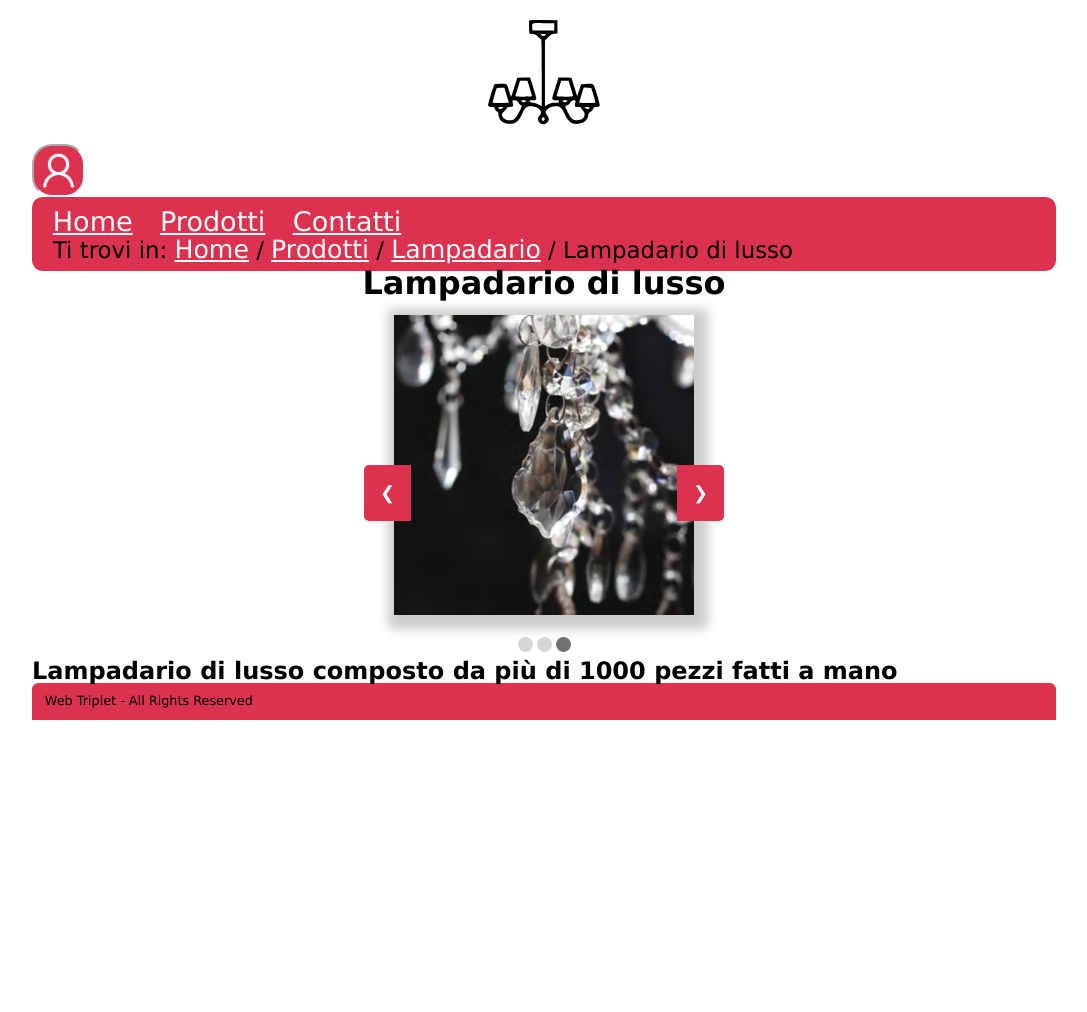
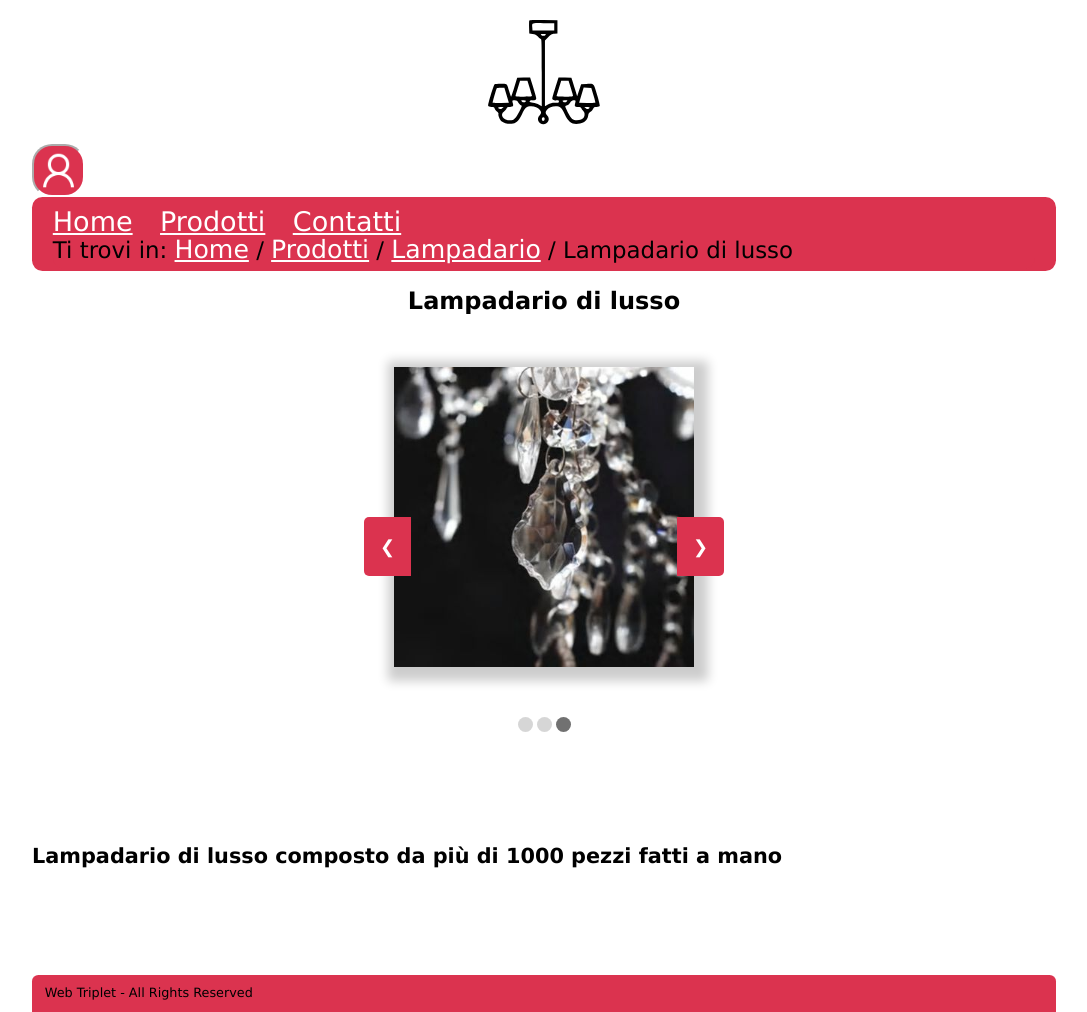
Before and after one commit to AMichelazzo/ProgettoTecWeb, a PHP site: page /prodotto.php?prod=1 in a window 1280 px wide. Shown: the whole page, without its empty margins (96-1183 px from the left). Before the commit the page ends 720 px from the top, so only its background shows below. Run offline with PHP 8.4, Linux system fonts and the light colour scheme; the visitor is signed in with stand-in values (Sample User, id 1); data comes from the database, SQL or seed files in the repository.

Commit message:
inizio css

```diff
--- a/CSS/style.css
+++ b/CSS/style.css
@@ -308,24 +308,115 @@ a:visited {
     border-radius: 0.5em 0.5em 0.5em 0.5em;
   }
 
+/*CAROUSEL*/
+  /* Slideshow container */
+  .slideshow-container {
+    text-align: center;
+    position: relative;
+    display: flex;
+    width: 100%;
+    height: auto;
+    margin: 2em auto;
+  }
 
+  #product-name
+  {
+      font-size: 7em;
+      line-height: 1.5;
+      margin: 0.5em;
+  }
 
-@media(orientation: landscape) and (min-width: 790px) {
+  .slideshow-container img {
+    width: 100%;
+    height: 100%;
+  }
+
+  .mySlides {
+    display: none;
+    height: 100%;
+    width: 100%;
+  }
+
+  .position-container {
+    position: relative;
+    height: 200%;
+    width: 100%;
+  }
+
+  /* Next & previous buttons */
+  .prev-home,
+  .next-home {
+      font-size: 10em;
+      line-height: 1.5;
+      padding-right: 20%;
+      padding-left: 20%;
+  }
+  .descr_prodotto{
+    font-size: 4em;
+    line-height: 1.5;
+    margin-top: 10%;
+    margin-bottom: 10%;
+  }
+
+  #content {
+    position: relative;
+  }
+
+  .button {
+    width: 90%;
+    height: 20%;
+    margin:auto;
+    font-size: 3em;
+    line-height: 1.5;
+    border: 1px solid var(--bgfuncolor);
+    background-color: var(--bgfuncolor);
+    text-align: center;
+    display: block;
+    margin-left: auto;
+    margin-right: auto;
+    margin-top: 0.5em;
+    margin-bottom: 0.5em;
+    padding: 5%;
+}
+#description > form{
+  font-size: 2em;
+  line-height: 1.5;
+  padding: 5%;
+}
+#description > form #informazioni
+{
+  width: auto;
+  height: 100%;
+  margin:0.5em;
+  font-size: 2.5em;
+  line-height: 1.5;
+  text-align: center;
+  margin-left: auto;
+  margin-right: auto;
+  padding: 5%
+
+}
+.button__text {
+    color: white;
+    text-align: center;
+    display: inline-block;
+}
+  @media(orientation: landscape) and (min-width: 790px) {
 
   /*CAROUSEL*/
     /* Slideshow container */
     .slideshow-container {
-      height: auto;
       width: 300px;
       height: 300px;
-      margin: 20px auto;
+      margin: 3em auto;
       text-align: center;
       position: relative;
       box-shadow: 4px 4px 10px 10px rgba(0, 0, 0, 0.2);
     }
+
+
     .slideshow-container img {
       max-width: 100%;
-      height: auto;
       width: 300px;
       height: 300px;
     }
@@ -342,6 +433,13 @@ a:visited {
       height: 300px;
       width: 300px;
       margin: auto;
+    }
+
+    #product-name
+    {
+      font-size: 150%;
+      line-height: 1.5;
+      margin: 0.5em;
     }
 
     /* Next & previous buttons */
@@ -385,6 +483,13 @@ a:visited {
       to {opacity: 1}
     }
 
+    .descr_prodotto{
+      font-size: 130%;
+      line-height: 1.5;
+      margin-top: 10%;
+      margin-bottom: 10%;
+    }
+
     #content {
       position: relative;
     }
@@ -394,11 +499,16 @@ a:visited {
       cursor: pointer;
       width: 200px;
       height: 40px;
-      display: flex;
+      font-size: 100%;
       align-items: center;
       justify-content: center;
       border: 1px solid var(--bgfuncolor);
       background-color: var(--bgfuncolor);
+      margin-left: 0;
+      margin-right: 0;
+      margin-top: 0;
+      margin-bottom: 0;
+      padding: 0;
   }
 
   .button__text {
@@ -409,6 +519,21 @@ a:visited {
 
   /*END CAROUSEL*/
 
+/*END CAROUSEL*/
+
+#msgWish,#msgWish2 {
+  height: 3em;
+  width: auto;
+  display: none;
+  text-align: center;
+  border-radius: 0.5em;
+  background-color: #c2e0c6;
+  border: 1px solid #276749;
+  font-size: 3em;
+  line-height: 1.5;
+  margin:10%;
+  padding:5%
+}
   .error-message {
     text-align: center;
     border-radius: 12px; /*ATTENZIONE VALORE ASSOLUTO*/
@@ -955,7 +1080,6 @@ a:visited {
     font-weight: bold;
     font-size: 18px;
     border-radius: 0 3px 3px 0;
-    user-select: none;
   }
 
   .prev-home {
@@ -970,7 +1094,9 @@ a:visited {
   .prev-home:hover, .next-home:hover {
     background-color: rgba(0,0,0,0.8);
   }
-
+  .descr_prodotto{
+    margin-top: 10%;
+  }
   /* Style for the dot container */
   .slideshow-dots {
     text-align: center;
@@ -1049,7 +1175,7 @@ a:visited {
 }
 
 fieldset input[type="submit"] { right: 0em;}
-}
+  }
 
 .img_form {
   width: 85%;
--- a/HTML/prodotto.html
+++ b/HTML/prodotto.html
@@ -8,7 +8,7 @@
                 <!--dots-->
             </div>
             <div id="description">
-                <h2>Descrizione Prodotto</h2>
+                <h2 class="descr_prodotto">Descrizione Prodotto</h2>
                 <form action="contatti.php" id="contact-form" method="post"></form>
             </div>
         </div>
--- a/JS/script.js
+++ b/JS/script.js
@@ -35,6 +35,7 @@ function limitTextareaByClassName(className, maxChars) {
         });
     }
 }
+
 function confermaEliminazione() {
     let s = document.getElementById("submit_elimina");
     let si = document.getElementById("si_elimina");
--- a/catalogo_handler.php
+++ b/catalogo_handler.php
@@ -100,13 +100,12 @@ class Catalogo
                     <input type="hidden" name="path_img[]" value="' . $product[$i]["path"] . '"/>
                     <div><label for="alt_img">Alt immagine:</label></div>
                     <div><textarea id="' . $product[$i]["path"] . '" name="alt_img[]" class="limited-textarea" rows="4" cols="30"
-                        placeholder="Inserisci alt per immagine"></textarea>
+                        placeholder="Inserisci alt per immagine">'.Access::lang($product[$i]["alt_img"]).'</textarea>
                     <div id="char-count-' . $product[$i]["path"] . '">Caratteri rimanenti: 75</div>
-                    <div>' . Access::lang($product[$i]["alt_img"]) . '</div>
                 </div>';
             }
         $result .=
-            '<div><label>Carica una o più immagini per il prodotto (jpg, jpeg o png).
+            '<div><label for="upload_img">Carica una o più immagini per il prodotto (jpg, jpeg o png).</label>
             <input type="hidden" name="product_id_img" value="' . $product_id . '" />
             <input type="hidden" name="category_id_img" value="' . $product[0]["id_categoria"] . '"/>
             <input type="file" name="img[]" multiple accept=".jpg, .jpeg, .png">
```
